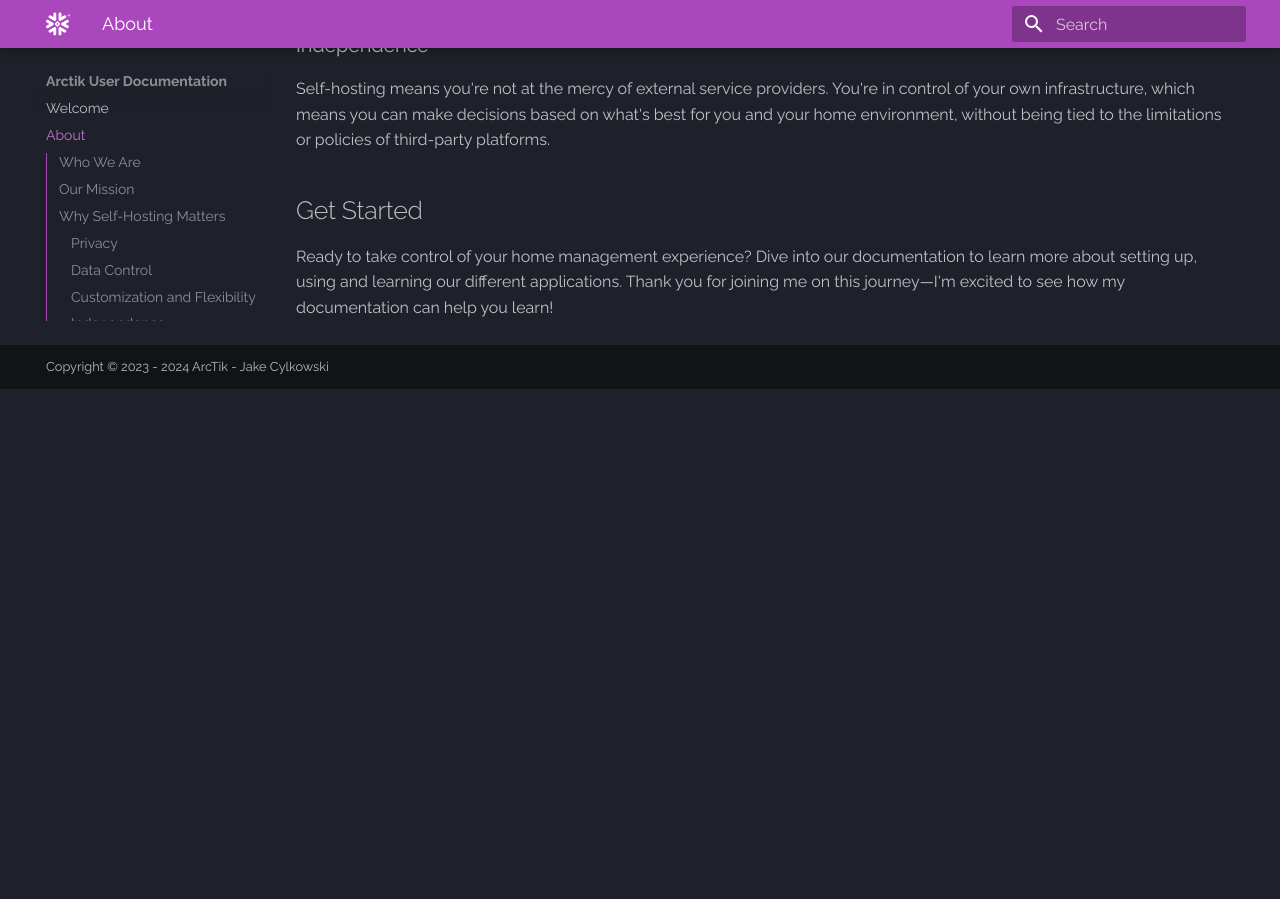
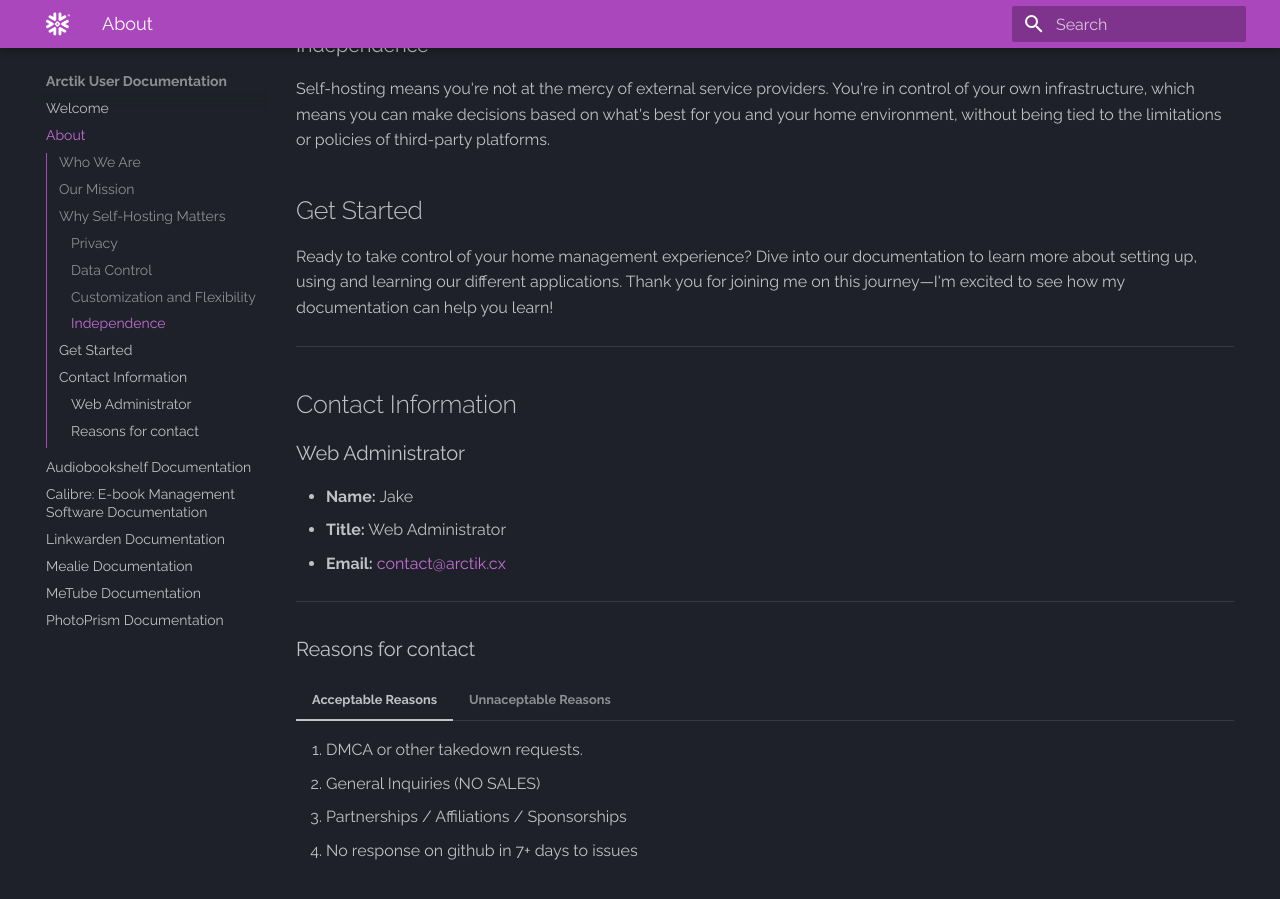
Before and after one commit to ArctikDevs/arctikdevs.github.io, an MkDocs documentation site: the page built from docs/about-us.md, in a window 1280 px wide and 900 px high, scrolled down 1098 px. Built offline with MkDocs 1.6.1 and Material for MkDocs 9.7.7, drawn with Linux system fonts in a browser that asks for light colours; plug-ins that fetch from the network failed and are left out; before the commit the page ends 1487 px from its top, so only the background shows below that.

Commit message:
Change Layout: Delete Contact.md -> Merge into About Us Page.

```diff
--- a/docs/about-us.md
+++ b/docs/about-us.md
@@ -33,3 +33,32 @@ Self-hosting means you're not at the mercy of external service providers. You're
 ## Get Started
 
 Ready to take control of your home management experience? Dive into our documentation to learn more about setting up, using and learning our different applications. Thank you for joining me on this journey—I'm excited to see how my documentation can help you learn!
+
+---
+## Contact Information
+
+### Web Administrator
+
+- **Name:** Jake
+- **Title:** Web Administrator
+- **Email:** [contact@arctik.cx](mailto:contact@arctik.cx)
+
+---
+
+### Reasons for contact
+
+=== "Acceptable Reasons"
+
+    1. DMCA or other takedown requests.
+    2. General Inquiries (NO SALES)
+    3. Partnerships / Affiliations / Sponsorships
+    4. No response on github in 7+ days to issues
+
+=== "Unnaceptable Reasons"
+
+    1. If it's not listed above
+    2. Spam. No one likes that
+    3. Solicitation uninvited
+    4. Issues or Bugs less than 7 days with no response from me. (See Github)
+    5. Feedback (I appreciate it, I just can't read every email that way)
+    6. Threats - Seriously? I have to put this...okay.
```
Also changed, not shown: docs/contact.md (deleted, +0 -27 lines).
